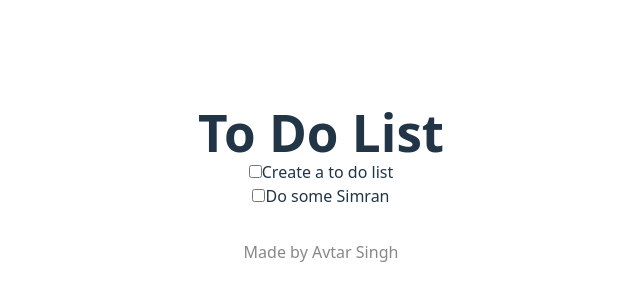
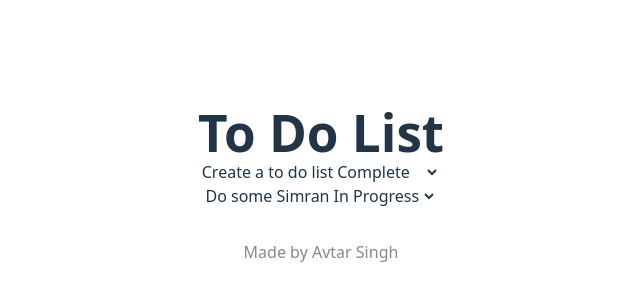
Before and after one commit to ManpreetSL/to-do-list, a React (Vite) app: page / in a window 1280 px wide. Shown: the part 232-532 px from the top of the page, without its empty margins (319-959 px from the left). Built offline with nearby package versions, Linux system fonts and the light colour scheme.

Commit message:
feat: upgrade 'complete' state to using different statuses for a task

```diff
--- a/src/components/ToDoList.tsx
+++ b/src/components/ToDoList.tsx
@@ -3,26 +3,31 @@ const ToDoList = () => {
     {
       id: 1,
       text: 'Create a to do list',
-      complete: true,
+      status: 'Complete',
     },
     {
       id: 2,
       text: 'Do some Simran',
-      complete: false,
+      status: 'In Progress',
     },
   ];
+
   return (
     <div>
       <h1 className='text-3xl font-bold'>To Do List</h1>
       <ul>
         {toDos.map((toDo) => (
           <li>
-            <input
-              type='checkbox'
+            <label htmlFor={toDo.id.toString()}>{toDo.text}</label>
+            <select
+              defaultValue={toDo.status}
               id={toDo.id.toString()}
-              name={toDo.id.toString()}
-            />
-            <label htmlFor='vehicle1'>{toDo.text}</label>
+              name='status'
+            >
+              <option value='Not Started'>Not Started</option>
+              <option value='In Progress'>In Progress</option>
+              <option value='Complete'>Complete</option>
+            </select>
           </li>
         ))}
       </ul>
```
